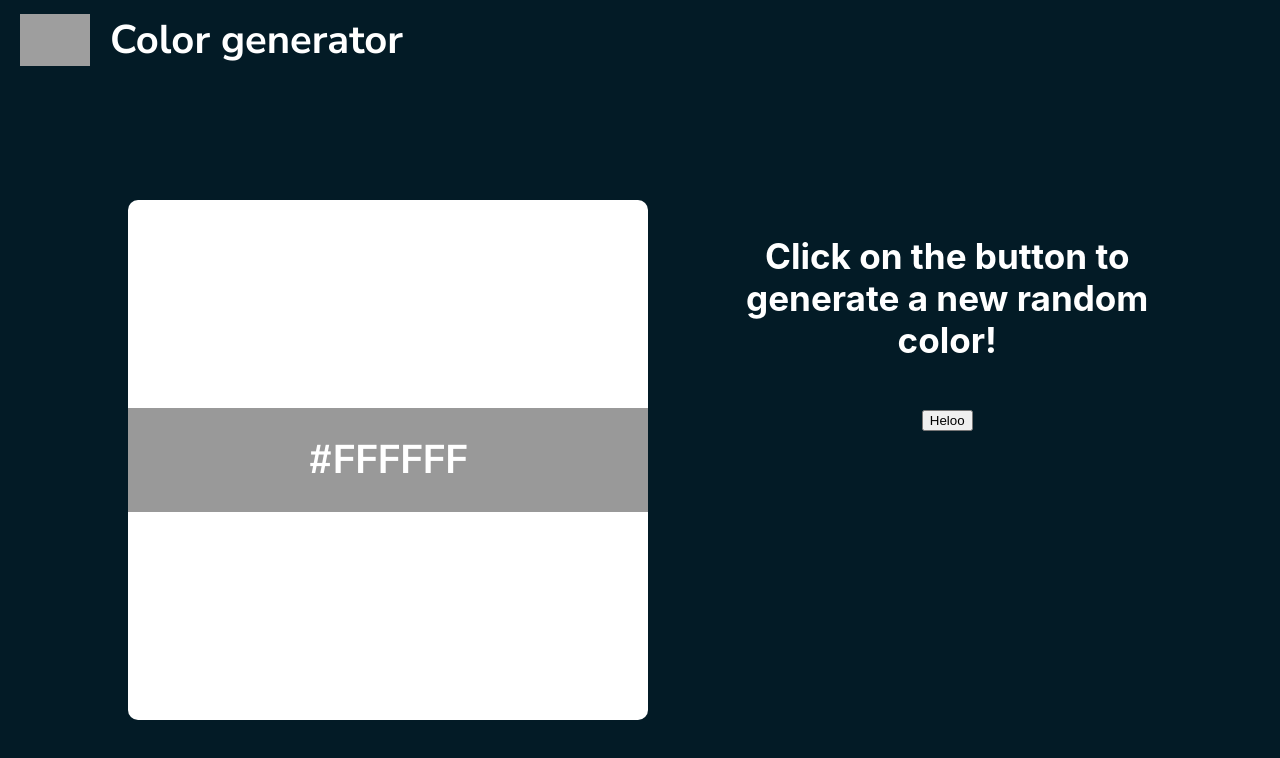
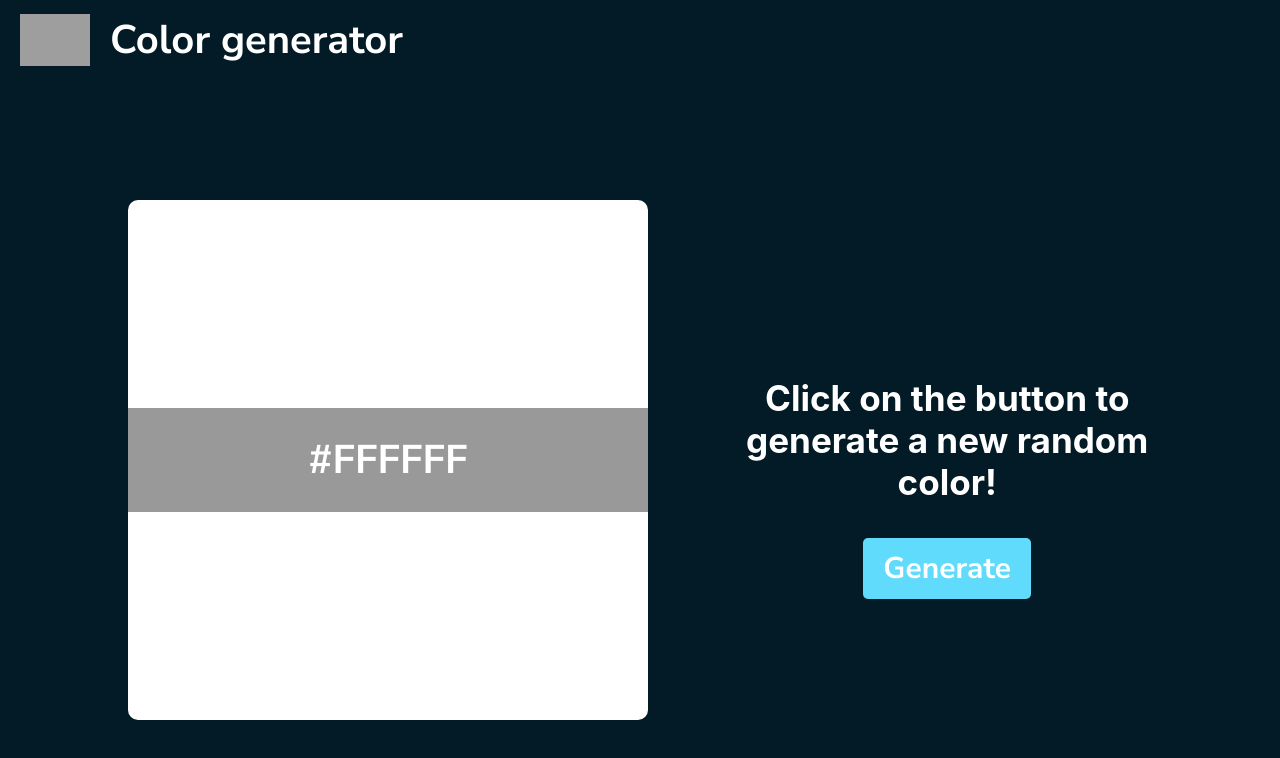
Before and after one commit to fabio-gabriel/React-color-generator, a React (Create React App) app: page / in a window 1280 px wide. Shown: the top 758 px of the page. Built offline with nearby package versions, Linux system fonts and the light colour scheme; grey boxes are pictures that could not be loaded.

Commit message:
finished 1st version

```diff
--- a/src/components/ActionButton.js
+++ b/src/components/ActionButton.js
@@ -5,9 +5,11 @@ function ActionButton({generateHexColor}) {
   return (
     <div className='ActionButton'>
       <h3>Click on the button to generate a new random color!</h3>
-      <button onClick={generateHexColor}>
-        Heloo
-      </button>
+      <div className='centerButton'>
+        <button onClick={generateHexColor}>
+          Generate
+        </button>
+      </div>
     </div>
   )
 }
--- a/src/styles/ActionButton.css
+++ b/src/styles/ActionButton.css
@@ -1,6 +1,34 @@
 .ActionButton {
+  display: flex;
+  flex-direction: column;
+  align-items: center;
+  justify-content: center;
   width: 40%;
   color: #FFFFFF;
   font-size: 30px;
   text-align: center;
 }
+
+.ActionButton button {
+  border: none;
+  width: fit-content;
+  border-radius: 5px;
+  background-color: #61DBFB;
+  font-size: 30px;
+  font-family: 'Nunito-bold';
+  color: white;
+  padding: 10px 20px;
+  cursor: pointer;
+}
+
+.ActionButton .centerButton {
+  width: 100%;
+  height: 40px;
+  align-items: center;
+}
+
+.ActionButton .centerButton button:active {
+  padding: 8px 15px;
+  margin-top: 5px;
+  font-size: 25px;
+}
```
